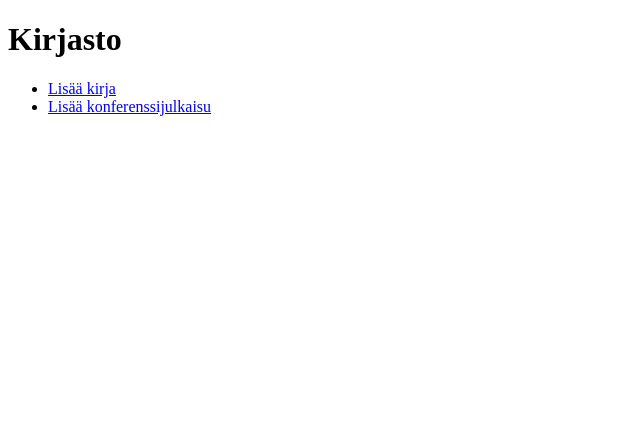
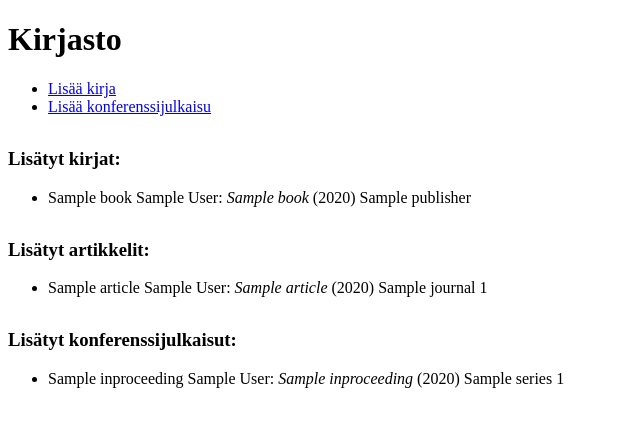
Before and after one commit to osmukkaHY/mojos, a Flask app: template src/templates/index.html in a window 1280 px wide. Shown: the top 427 px of the page, without its empty margins (0-640 px from the left). Run offline with Flask 3, Linux system fonts and the light colour scheme; the template is opened without the code that fills it: most values are stand-ins (such as "Sample title", 1, 10 or a date in 2020).

Commit message:
feat: add book -page and separating references in listing

```diff
--- a/src/app.py
+++ b/src/app.py
@@ -3,10 +3,10 @@
 from os import getenv
 from dotenv import load_dotenv
 from flask import Flask, request, render_template
-# from flask_sqlalchemy import SQLAlchemy
+#from flask_sqlalchemy import SQLAlchemy
 
 from repositories.books import add_book, get_books
-# from models.book import Book
+#from models.book import Book
 from database import db, create_db
 
 
@@ -25,26 +25,31 @@ def index():
     return render_template("index.html")
 
 
-@app.route("/form", methods=["GET", "POST"])
+@app.route("/book", methods=["GET", "POST"])
 def form():
     """API request for form rendering"""
 
+    reference_name = ""
     author = ""
     title = ""
     year = ""
+    publisher = ""
     if request.method == "POST":
+        reference_name = request.form.get("refence_name")
         author = request.form.get("author")
         title = request.form.get("title")
         year = request.form.get("year")
+        publisher = request.form.get("publisher")
 
-        print(f"Syötit kirjan: {author}, {title}, {year}")
-        add_book(db, title, author, int(year))
+        add_book(db, reference_name, title, author, int(year), publisher)
 
     return render_template(
-        "form.html",
+        "book.html",
+        reference_name=reference_name,
         author=author,
         title=title,
         year=year,
+        publisher=publisher,
         books=get_books())
 
 
--- a/src/repositories/books.py
+++ b/src/repositories/books.py
@@ -3,12 +3,12 @@ from sqlalchemy import text
 from database import db
 
 
-def add_book(db, title: str, author: str, year: int) -> None:
+def add_book(db, reference_name: str, title: str, author: str, year: int, publisher: str) -> None:
     """Adds a book to the database."""
 
     sql = text(
-        "INSERT INTO Book (title, author, year) VALUES (:title, :author, :year)")
-    db.session.execute(sql, {"title": title, "author": author, "year": year})
+        "INSERT INTO Book (reference_name, title, author, year, publisher) VALUES (:reference_name, :title, :author, :year, :publisher)")
+    db.session.execute(sql, {"reference_name": reference_name, "title": title, "author": author, "year": year, "publisher": publisher})
     db.session.commit()
 
 
--- a/src/templates/index.html
+++ b/src/templates/index.html
@@ -4,8 +4,29 @@
   <body>
     <h1>Kirjasto</h1>
     <ul>
-      <li><a href="/form">Lisää kirja</a></li>
+      <li><a href="/book">Lisää kirja</a></li>
       <li><a href="/inproceedings">Lisää konferenssijulkaisu</a></li>
+    </ul>
+
+    <h3 style="margin-top: 2rem;">Lisätyt kirjat:</h3>
+    <ul>
+    {% for book in books %}
+      <li>{{ book.reference_name }} {{ book.author }}: <em>{{ book.title }}</em> ({{ book.year }}) {{ book.publisher }}</li>
+    {% endfor %}
+    </ul>
+
+    <h3 style="margin-top: 2rem;">Lisätyt artikkelit:</h3>
+    <ul>
+    {% for article in articles %}
+      <li>{{ article.reference_name }} {{ article.author }}: <em>{{ article.title }}</em> ({{ article.year }}) {{ article.journal }} {{ article.pages }}</li>
+    {% endfor %}
+    </ul>
+
+    <h3 style="margin-top: 2rem;">Lisätyt konferenssijulkaisut:</h3>
+    <ul>
+    {% for inproceeding in inproceedins %}
+      <li>{{ inproceeding.reference_name }} {{ inproceeding.author }}: <em>{{ inproceeding.title }}</em> ({{ inproceeding.year }}) {{ inproceeding.series }} {{ inproceeding.pages }}</li>
+    {% endfor %}
     </ul>
   </body>
 </html>
```
Also changed, not shown: src/templates/book.html (added, +40 -0 lines), src/templates/form.html (deleted, +0 -37 lines).
